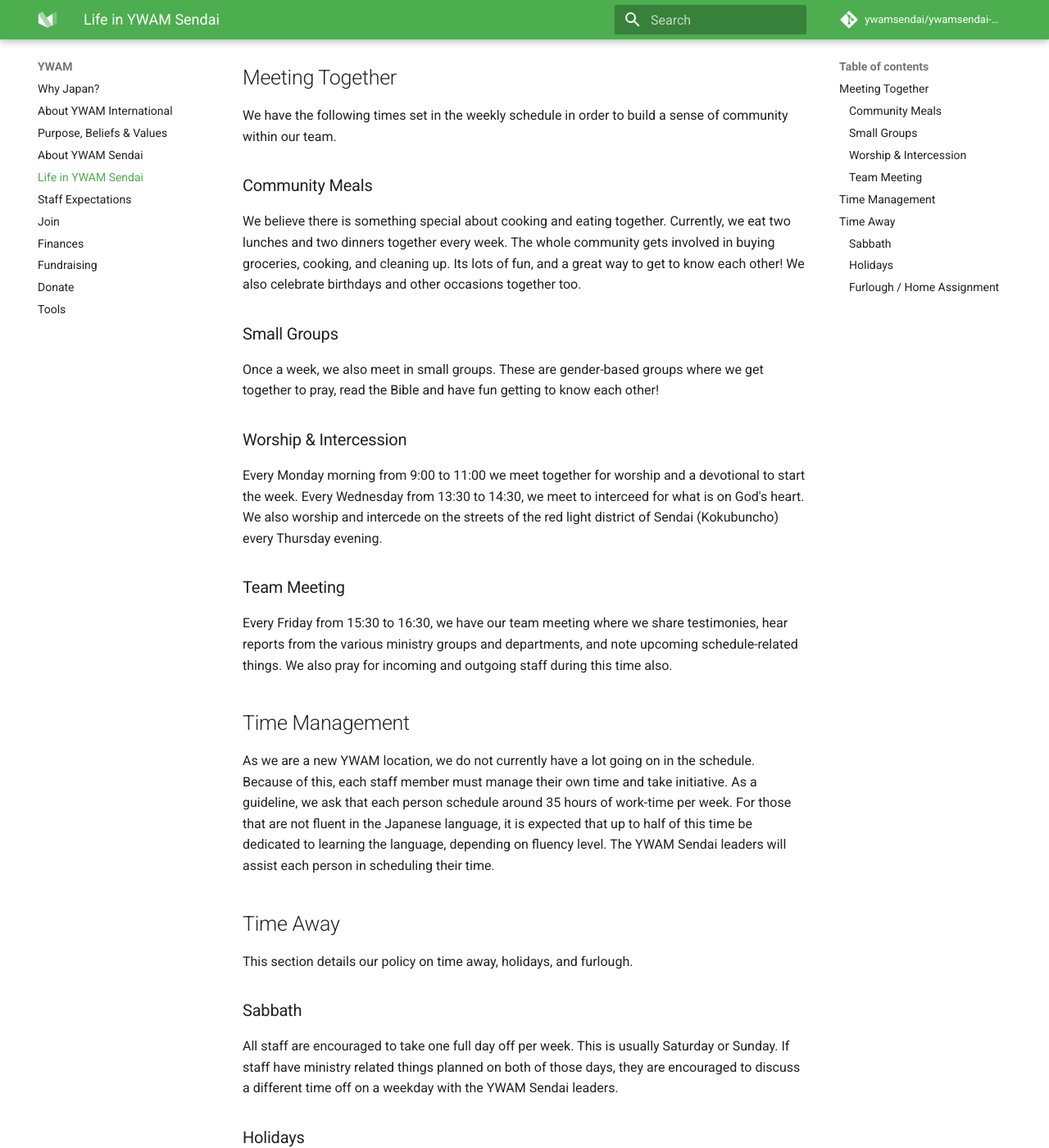
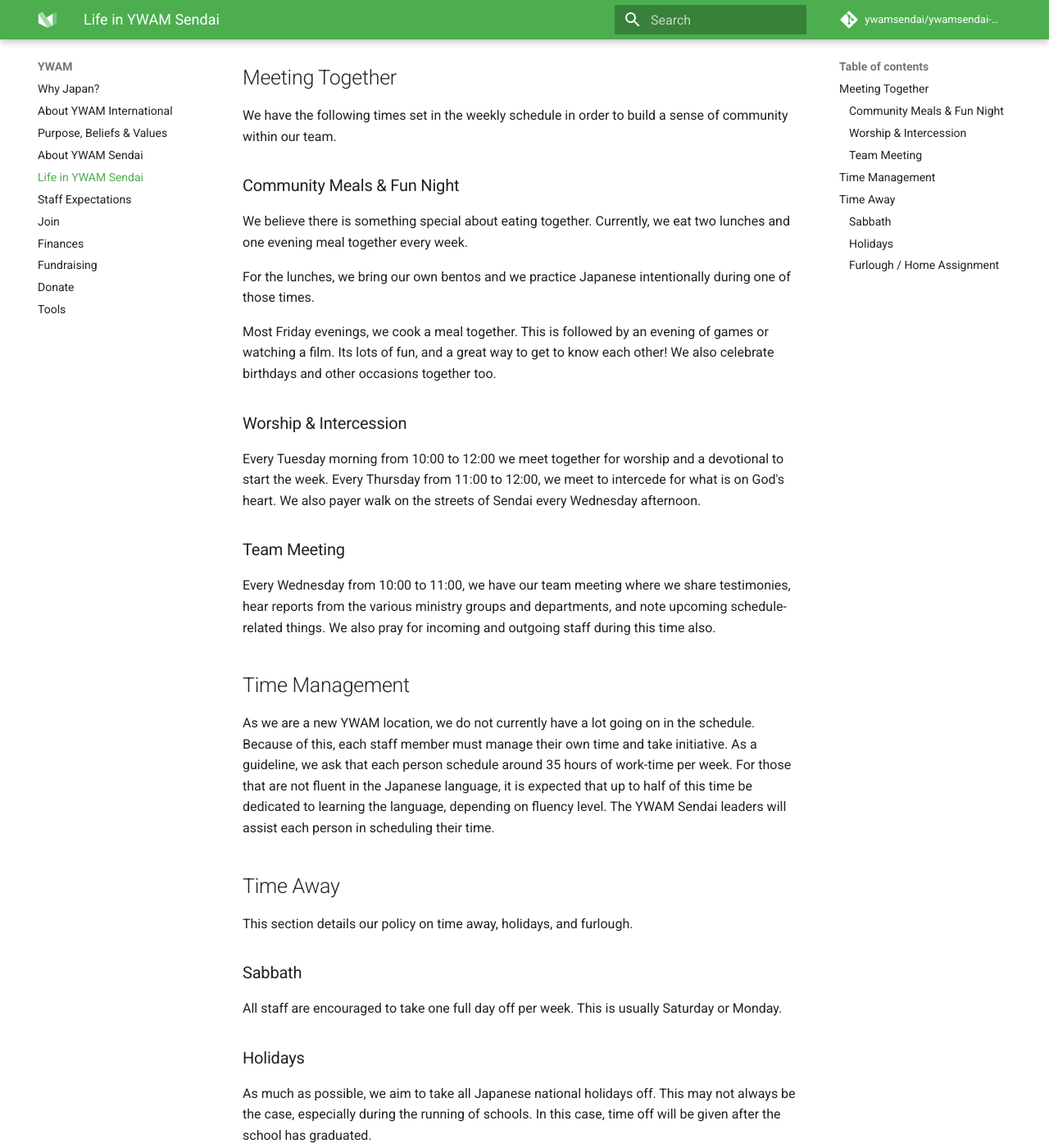
Before and after one commit to ywamsendai/ywamsendai-wiki, an MkDocs documentation site: the page built from docs/ywam/ywamsendailife.md, in a window 1280 px wide and 1400 px high, scrolled down 216 px. Shown: the whole window at 82% size. Built offline with MkDocs 1.6.1 and Material for MkDocs 9.7.7, drawn with Linux system fonts in a browser that asks for light colours; comment, search, counter and statistics services are not loaded.

```diff
--- a/docs/ywam/ywamsendailife.md
+++ b/docs/ywam/ywamsendailife.md
@@ -6,21 +6,21 @@ Here is a glimpse of what life is like as a Sendai YWAMer.
 
 We have the following times set in the weekly schedule in order to build a sense of community within our team.
 
-### Community Meals
+### Community Meals & Fun Night
 
-We believe there is something special about cooking and eating together. Currently, we eat two lunches and two dinners together every week. The whole community gets involved in buying groceries, cooking, and cleaning up. Its lots of fun, and a great way to get to know each other! We also celebrate birthdays and other occasions together too.
+We believe there is something special about eating together. Currently, we eat two lunches and one evening meal together every week.
 
-### Small Groups
+For the lunches, we bring our own bentos and we practice Japanese intentionally during one of those times.
 
-Once a week, we also meet in small groups. These are gender-based groups where we get together to pray, read the Bible and have fun getting to know each other!
+Most Friday evenings, we cook a meal together. This is followed by an evening of games or watching a film. Its lots of fun, and a great way to get to know each other! We also celebrate birthdays and other occasions together too.
 
 ### Worship & Intercession
 
-Every Monday morning from 9:00 to 11:00 we meet together for worship and a devotional to start the week. Every Wednesday from 13:30 to 14:30, we meet to interceed for what is on God's heart. We also worship and intercede on the streets of the red light district of Sendai (Kokubuncho) every Thursday evening.
+Every Tuesday morning from 10:00 to 12:00 we meet together for worship and a devotional to start the week. Every Thursday from 11:00 to 12:00, we meet to intercede for what is on God's heart. We also payer walk on the streets of Sendai every Wednesday afternoon.
 
 ### Team Meeting
 
-Every Friday from 15:30 to 16:30, we have our team meeting where we share testimonies, hear reports from the various ministry groups and departments, and note upcoming schedule-related things. We also pray for incoming and outgoing staff during this time also.
+Every Wednesday from 10:00 to 11:00, we have our team meeting where we share testimonies, hear reports from the various ministry groups and departments, and note upcoming schedule-related things. We also pray for incoming and outgoing staff during this time also.
 
 ## Time Management
 
@@ -32,7 +32,7 @@ This section details our policy on time away, holidays, and furlough.
 
 ### Sabbath
 
-All staff are encouraged to take one full day off per week. This is usually Saturday or Sunday. If staff have ministry related things planned on both of those days, they are encouraged to discuss a different time off on a weekday with the YWAM Sendai leaders.
+All staff are encouraged to take one full day off per week. This is usually Saturday or Monday.
 
 ### Holidays
 
```
Also changed, not shown: docs/lifeinjapan/language.md (+2 -2 lines), docs/ywam/join.md (+2 -2 lines).
